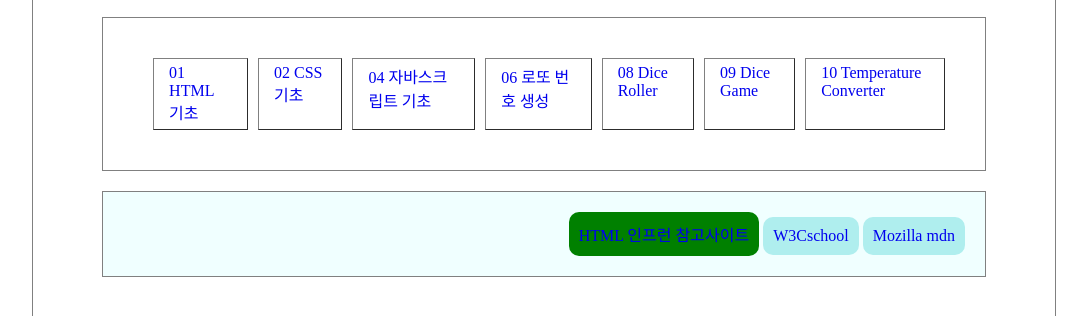
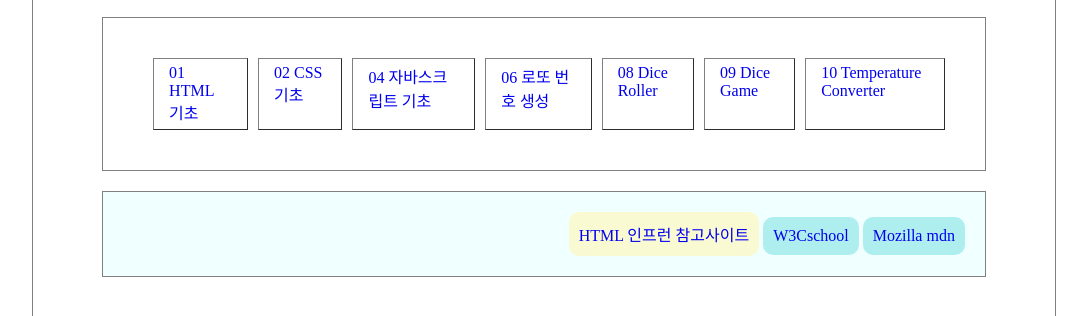
Before and after one commit to ohyeon1002/kd01_html, a plain HTML site: page index.html in a window 1280 px wide. Shown: the part 104-420 px from the top of the page, without its empty margins (96-1183 px from the left). Drawn offline with Linux system fonts and the light colour scheme.

Commit message:
index design change

```diff
--- a/index.css
+++ b/index.css
@@ -84,5 +84,5 @@ ul>a:link, ul>a:visited {
 }
 
 #inflearn {
-    background-color: green;
+    background-color: lightgoldenrodyellow;
 }
```
